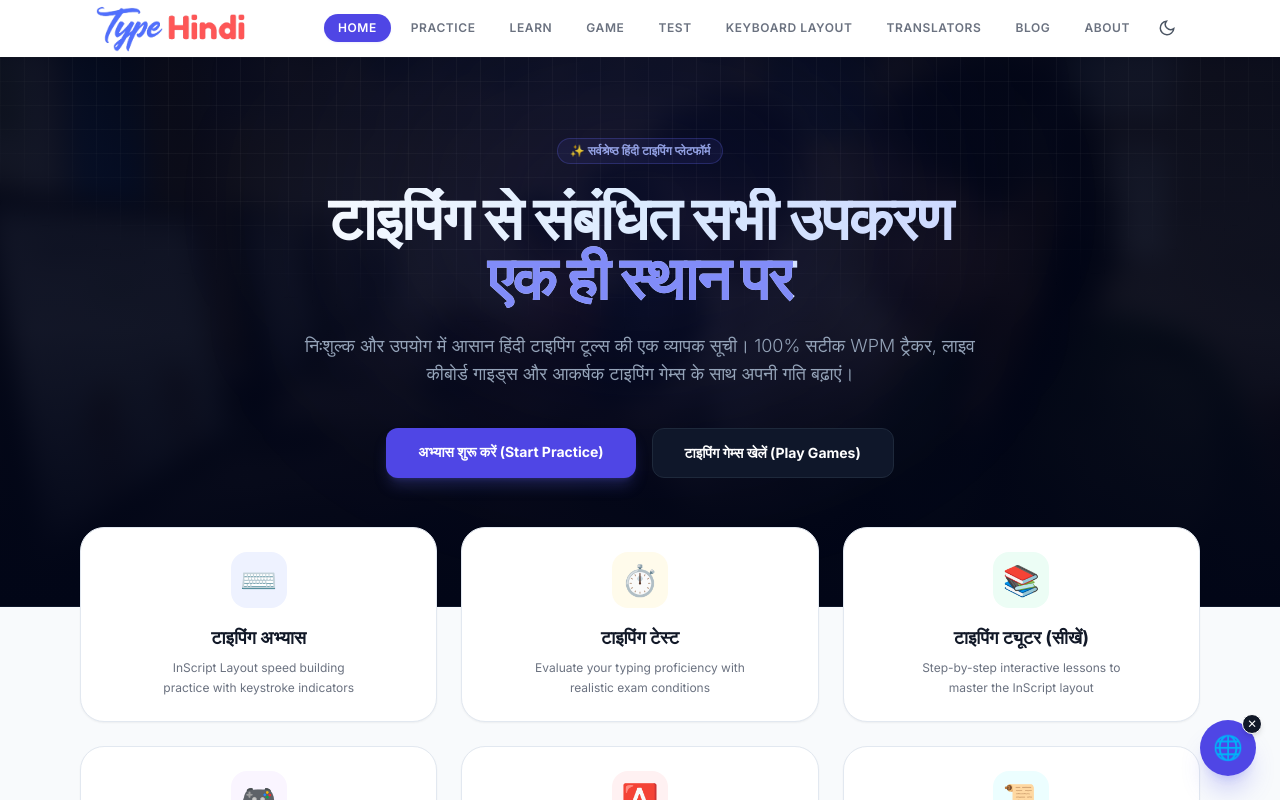
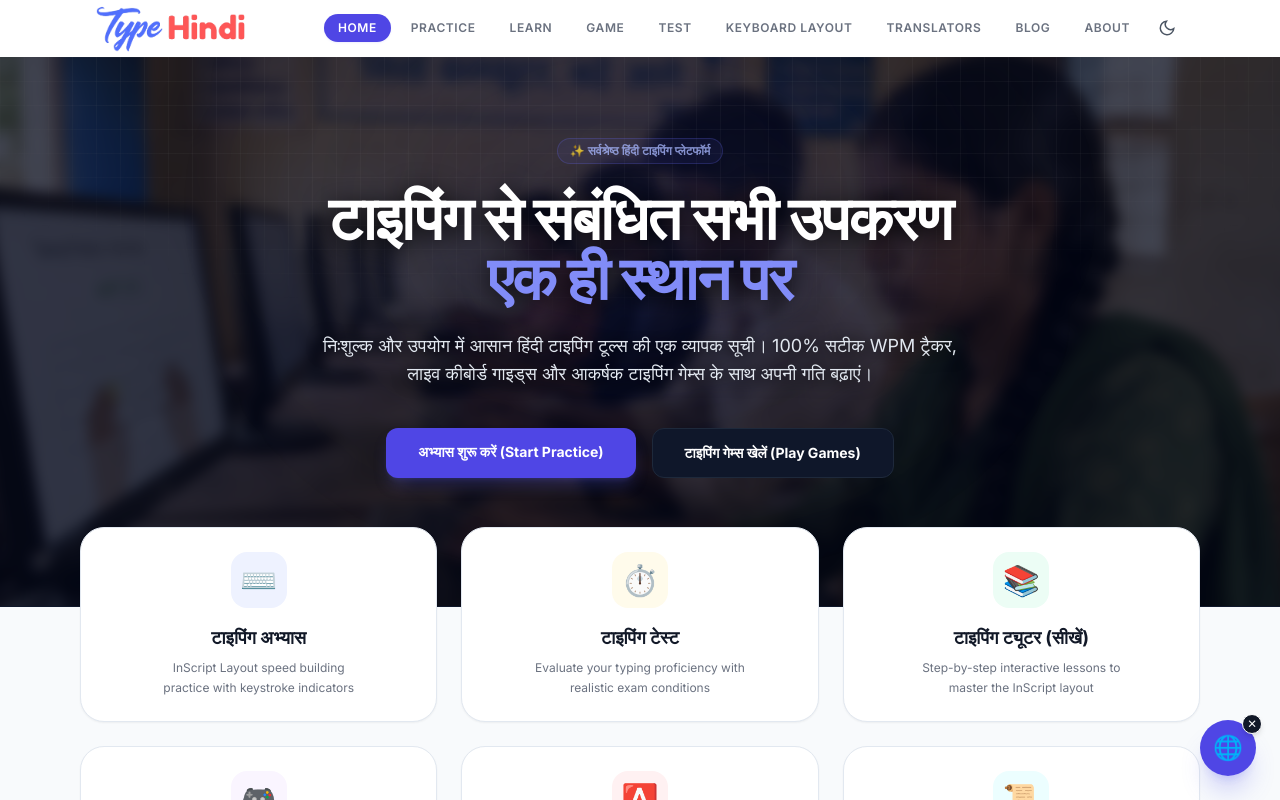
Before and after one commit to therohitbiruli/typehindi, a Next.js app: page / in a window 1280 px wide. Shown: the top 800 px of the page. Built offline with nearby package versions, Linux system fonts and the light colour scheme.

Commit message:
feat: enhance hero text readability and add classroom split testimonials layout

```diff
--- a/src/app/page.tsx
+++ b/src/app/page.tsx
@@ -6,14 +6,11 @@ export default function Homepage() {
     <div className="flex flex-col min-h-screen bg-slate-50 dark:bg-slate-950">
       {/* 🌟 Premium Hero Section */}
       <section className="bg-slate-950 text-white pt-20 pb-32 border-b border-slate-900 relative overflow-hidden">
-        {/* Blurred background image with scale to hide edge artifacts */}
+        {/* Blurred background image blended directly with the dark bg */}
         <div
-          className="absolute inset-0 bg-cover bg-center opacity-30 blur-md scale-105 pointer-events-none"
+          className="absolute inset-0 bg-cover bg-center opacity-25 blur-[6px] scale-105 pointer-events-none"
           style={{ backgroundImage: "url('/images/hero-bg.jpg')" }}
         ></div>
-
-        {/* Gradient dark overlay for readability and premium look */}
-        <div className="absolute inset-0 bg-gradient-to-b from-slate-950/80 via-slate-950/70 to-slate-950 pointer-events-none"></div>
 
         {/* Subtle grid background */}
         <div className="absolute inset-0 bg-[linear-gradient(to_right,#80808012_1px,transparent_1px),linear-gradient(to_bottom,#80808012_1px,transparent_1px)] bg-[size:24px_24px] [mask-image:radial-gradient(ellipse_60%_50%_at_50%_0%,#000_70%,transparent_100%)] pointer-events-none"></div>
@@ -28,12 +25,12 @@ export default function Homepage() {
               ✨ सर्वश्रेष्ठ हिंदी टाइपिंग प्लेटफॉर्म
             </div>
 
-            <h1 className="text-4xl sm:text-5xl md:text-6xl font-extrabold tracking-tight mb-6 bg-clip-text text-transparent bg-gradient-to-r from-white via-blue-100 to-indigo-200 leading-tight">
+            <h1 className="text-4xl sm:text-5xl md:text-6xl font-extrabold tracking-tight mb-6 leading-tight drop-shadow-[0_4px_12px_rgba(0,0,0,0.9)] text-white">
               टाइपिंग से संबंधित सभी उपकरण <br/>
-              <span className="bg-gradient-to-r from-primary-400 to-indigo-400 bg-clip-text text-transparent">एक ही स्थान पर</span>
+              <span className="text-primary-400">एक ही स्थान पर</span>
             </h1>
 
-            <p className="text-base sm:text-lg text-slate-400 max-w-2xl mx-auto font-light leading-relaxed mb-10">
+            <p className="text-base sm:text-lg text-slate-200 max-w-2xl mx-auto font-normal leading-relaxed mb-10 drop-shadow-[0_2px_8px_rgba(0,0,0,0.9)]">
               निःशुल्क और उपयोग में आसान हिंदी टाइपिंग टूल्स की एक व्यापक सूची। 100% सटीक WPM ट्रैकर, लाइव कीबोर्ड गाइड्स और आकर्षक टाइपिंग गेम्स के साथ अपनी गति बढ़ाएं।
             </p>
 
@@ -233,12 +230,37 @@ export default function Homepage() {
               </div>
             </div>
 
-            <div className="border border-gray-200 dark:border-gray-800 p-4 border-l-4 border-l-red-500 dark:border-l-red-600 bg-gray-50 dark:bg-gray-800">
-              <h3 className="text-lg font-light text-gray-800 dark:text-gray-200 mb-2">हमारे उपयोगकर्ताओं की प्रतिक्रिया</h3>
-              <div className="space-y-2 text-sm text-gray-600 dark:text-gray-300">
-                <p><strong className="text-gray-800 dark:text-gray-200">"केवल दो महीनों में मेरी स्पीड 30 WPM से 70 WPM हो गई। इस साइट ने टाइपिंग सीखना आसान और मजेदार बना दिया!"</strong> — नेहा के., कॉलेज छात्रा</p>
-                <p><strong className="text-gray-800 dark:text-gray-200">"प्रोग्रेस ट्रैकिंग ने मुझे मेरे सरकारी टाइपिंग टेस्ट की तैयारी में बहुत मदद की। मैंने अच्छे अंकों से परीक्षा पास की!"</strong> — राकेश टी., नौकरी तलाशने वाला</p>
-                <p><strong className="text-gray-800 dark:text-gray-200">"हमारी पूरी क्लास इस प्लेटफॉर्म का उपयोग करती है। यह उपयोग में आसान है और छात्रों को जोड़े रखता है।"</strong> — प्रिया डी., स्कूल शिक्षिका</p>
+            {/* Split layout testimonial section with classroom image */}
+            <div className="border border-slate-200 dark:border-slate-800/80 rounded-[2rem] overflow-hidden bg-slate-50 dark:bg-slate-900/50 grid grid-cols-1 md:grid-cols-2">
+              <div className="p-6 md:p-8 flex flex-col justify-center space-y-4">
+                <div>
+                  <h3 className="text-xl font-extrabold text-gray-900 dark:text-white flex items-center gap-2">
+                    <span className="w-2 h-5 rounded-full bg-primary-600"></span>
+                    हमारे उपयोगकर्ताओं की प्रतिक्रिया
+                  </h3>
+                </div>
+                <div className="space-y-3 text-sm text-gray-600 dark:text-gray-300">
+                  <div className="bg-white dark:bg-slate-900 p-4 rounded-xl shadow-sm border border-slate-100 dark:border-slate-800/50">
+                    <p className="italic">"केवल दो महीनों में मेरी स्पीड 30 WPM से 70 WPM हो गई। इस साइट ने टाइपिंग सीखना आसान और मजेदार बना दिया!"</p>
+                    <span className="block text-[11px] font-semibold text-gray-900 dark:text-white mt-1 text-right">— नेहा के., कॉलेज छात्रा</span>
+                  </div>
+                  <div className="bg-white dark:bg-slate-900 p-4 rounded-xl shadow-sm border border-slate-100 dark:border-slate-800/50">
+                    <p className="italic">"प्रोग्रेस ट्रैकिंग ने मुझे मेरे सरकारी टाइपिंग टेस्ट की तैयारी में बहुत मदद की। मैंने अच्छे अंकों से परीक्षा पास की!"</p>
+                    <span className="block text-[11px] font-semibold text-gray-900 dark:text-white mt-1 text-right">— राकेश टी., नौकरी तलाशने वाला</span>
+                  </div>
+                  <div className="bg-white dark:bg-slate-900 p-4 rounded-xl shadow-sm border border-slate-100 dark:border-slate-800/50">
+                    <p className="italic">"हमारी पूरी क्लास इस प्लेटफॉर्म का उपयोग करती है। यह उपयोग में आसान है और छात्रों को जोड़े रखता है।"</p>
+                    <span className="block text-[11px] font-semibold text-gray-900 dark:text-white mt-1 text-right">— प्रिया डी., स्कूल शिक्षिका</span>
+                  </div>
+                </div>
+              </div>
+              <div className="relative min-h-[250px] md:min-h-full bg-slate-900">
+                <img
+                  src="/images/hero-bg.jpg"
+                  alt="TypeHindi Classroom Training"
+                  className="absolute inset-0 w-full h-full object-cover"
+                />
+                <div className="absolute inset-0 bg-gradient-to-t md:bg-gradient-to-r from-slate-50 dark:from-slate-950/20 via-transparent to-transparent pointer-events-none"></div>
               </div>
             </div>
 
```
